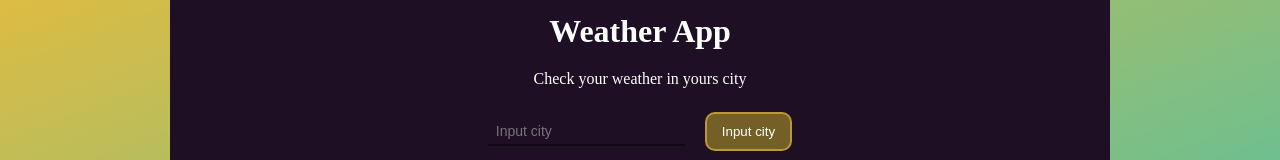
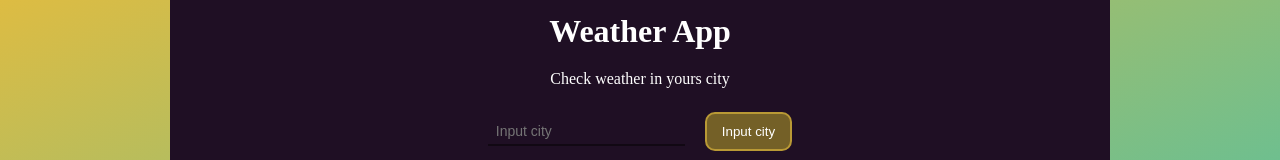
Before and after one commit to PavelSpectr/vue.js-crypto-weather, a Vue app: page / in a window 1280 px wide. Shown: the part 187-347 px from the top of the page. Built offline with nearby package versions, Linux system fonts and the light colour scheme.

Commit message:
Refactor to weather app with API

```diff
--- a/src/App.vue
+++ b/src/App.vue
@@ -44,7 +44,7 @@ import axios from "axios";
 <template>
   <div class="wrapper">
     <h1>Weather App</h1>
-    <p>Check your weather in {{ city == "" ? "yours city" : cityName}}</p>
+    <p>Check weather in {{ city == "" ? "yours city" : cityName}}</p>
     <input type="text" v-model=city placeholder="Input city">
     <!--<button v-show="city != ''">Get weather</button>-->
     <button v-if="city != ''" @click=getWeather>Get weather</button>
```
